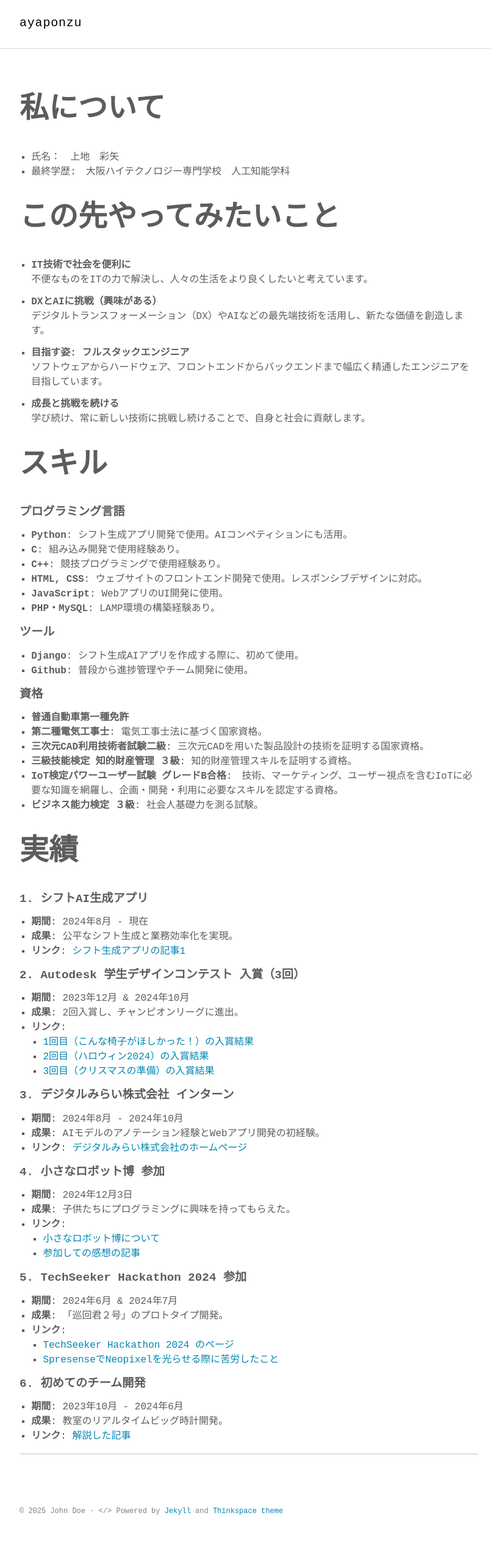
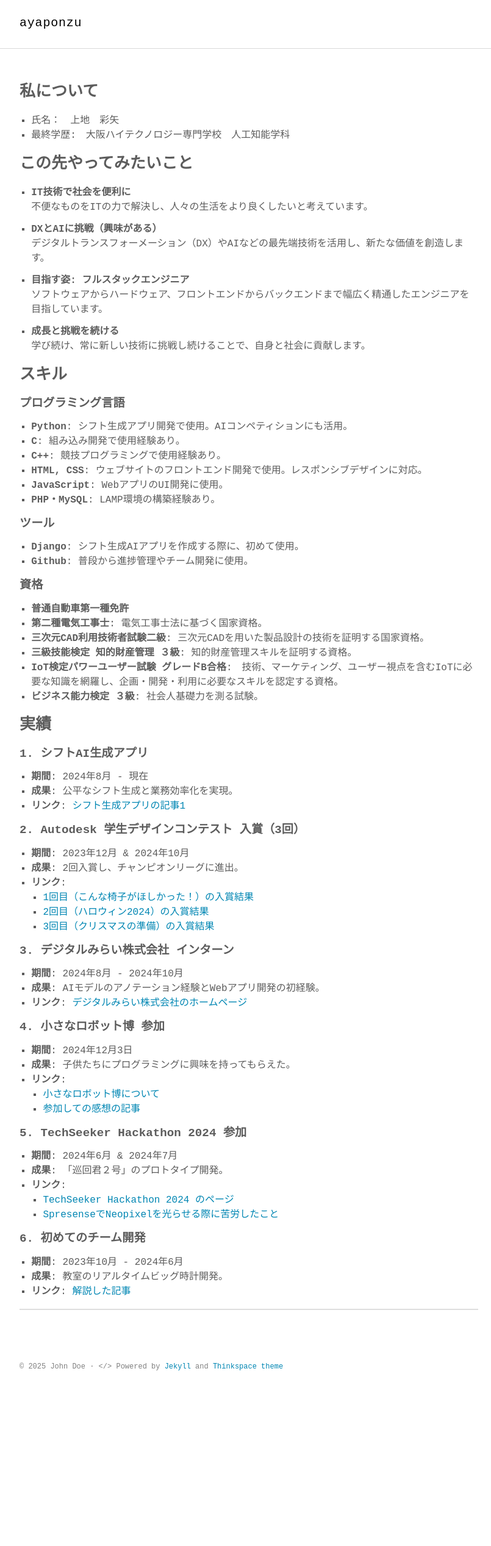
Before and after one commit to ayaponzu2525/resume, a Jekyll site: the page built from index.md, in a window 1280 px wide. Shown: the whole page at 61% size, without its empty margins (232-1037 px from the left). Built offline with Jekyll 4.4.1, drawn with Linux system fonts in a browser that asks for light colours; some web fonts are replaced; after the commit the page ends 2298 px from its top, so only the background shows below that.

Commit message:
h2 = > 元に戻す

```diff
--- a/assets/scss/_custom.scss
+++ b/assets/scss/_custom.scss
@@ -1,7 +1,3 @@
 h3 {
   font-size: 1.2rem;
 }
-
-h2 {
-  font-size: 3rem;
-}
```
